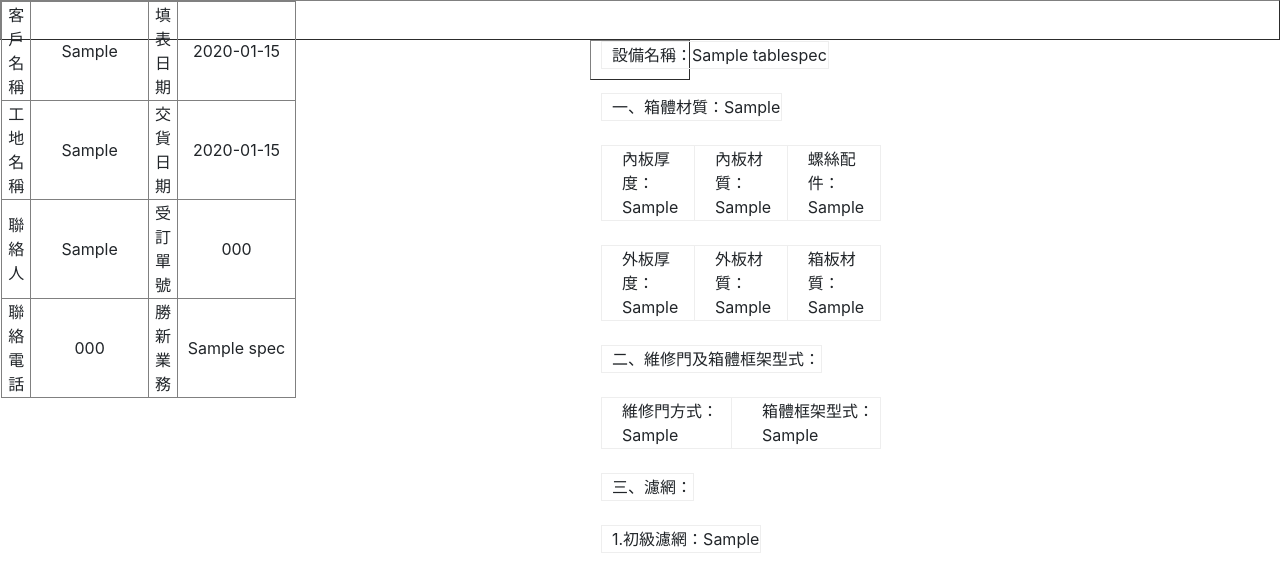
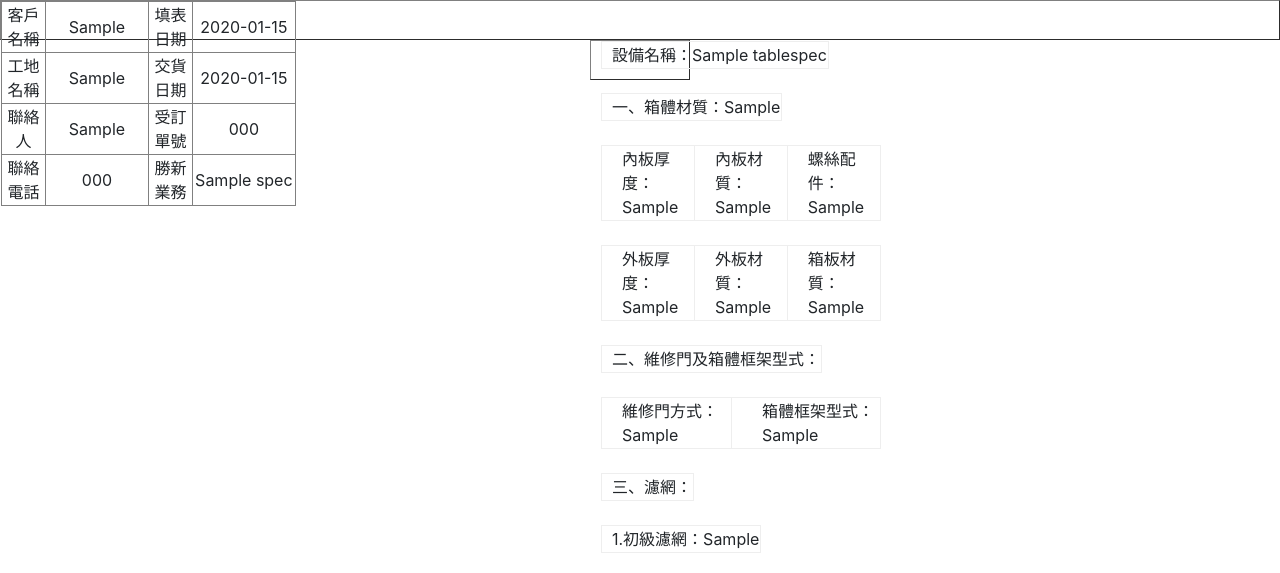
Before and after one commit to shuanhanhuang/design_spec, a Django app: template templates/pdfconvert.html in a window 1280 px wide. Shown: the top 573 px of the page. Run offline with Django 4.2, Linux system fonts and the light colour scheme; the template is opened without the code that fills it: values that come from a table or form of the project are taken from there, others are empty; tables that the repository leaves empty hold one stand-in row (values such as "Sample post"); some libraries are stand-ins or nearby versions.

Commit message:
table size moditify

```diff
--- a/templates/pdfconvert.html
+++ b/templates/pdfconvert.html
@@ -52,28 +52,28 @@
   <script type="text/javascript" src="{% static 'NotoSansTC-VariableFont_wght-normal.js' %}"></script>
   <table border="1" style="width: 100%;">
     <tr>
-      <td style="width: 10%;">客戶名稱</td>
-      <td style="width: 40%;">{{spec.cClient}}</td>
-      <td style="width: 10%;">填表日期</td>
-      <td style="width: 40%;">{{spec.cDate}}</td>
+      <td style="width: 15%;">客戶名稱</td>
+      <td style="width: 35%;">{{spec.cClient}}</td>
+      <td style="width: 15%;">填表日期</td>
+      <td style="width: 35%;">{{spec.cDate}}</td>
     </tr>
     <tr>
-      <td style="width: 10%;">工地名稱</td>
-      <td style="width: 40%;">{{spec.clocation}}</td>
-      <td style="width: 10%;">交貨日期</td>
-      <td style="width: 40%;">{{spec.cDeliveryDate}}</td>
+      <td style="width: 15%;">工地名稱</td>
+      <td style="width: 35%;">{{spec.clocation}}</td>
+      <td style="width: 15%;">交貨日期</td>
+      <td style="width: 35%;">{{spec.cDeliveryDate}}</td>
     </tr>
     <tr>
-      <td style="width: 10%;">聯絡人</td>
-      <td style="width: 40%;">{{spec.cContact}}</td>
-      <td style="width: 10%;">受訂單號</td>
-      <td style="width: 40%;">{{spec.cNumber}}</td>
+      <td style="width: 15%;">聯絡人</td>
+      <td style="width: 35%;">{{spec.cContact}}</td>
+      <td style="width: 15%;">受訂單號</td>
+      <td style="width: 35%;">{{spec.cNumber}}</td>
     </tr>
     <tr>
-      <td style="width: 10%;">聯絡電話</td>
-      <td style="width: 40%;">{{spec.cContactTel}}</td>
-      <td style="width: 10%;">勝新業務</td>
-      <td style="width: 40%;">{{spec.cName}}</td>
+      <td style="width: 15%;">聯絡電話</td>
+      <td style="width: 35%;">{{spec.cContactTel}}</td>
+      <td style="width: 15%;">勝新業務</td>
+      <td style="width: 35%;">{{spec.cName}}</td>
     </tr>
   </table>
   <table border="1" class="temp">
```
